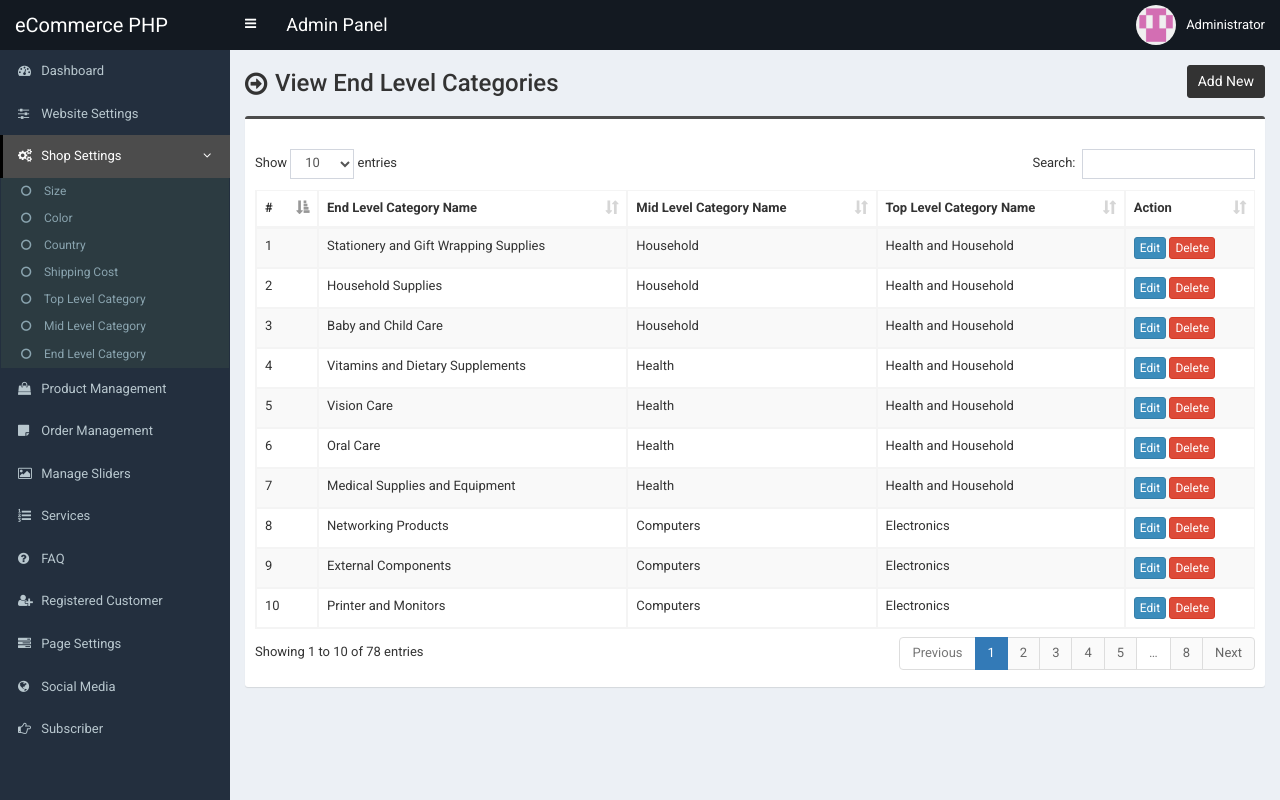
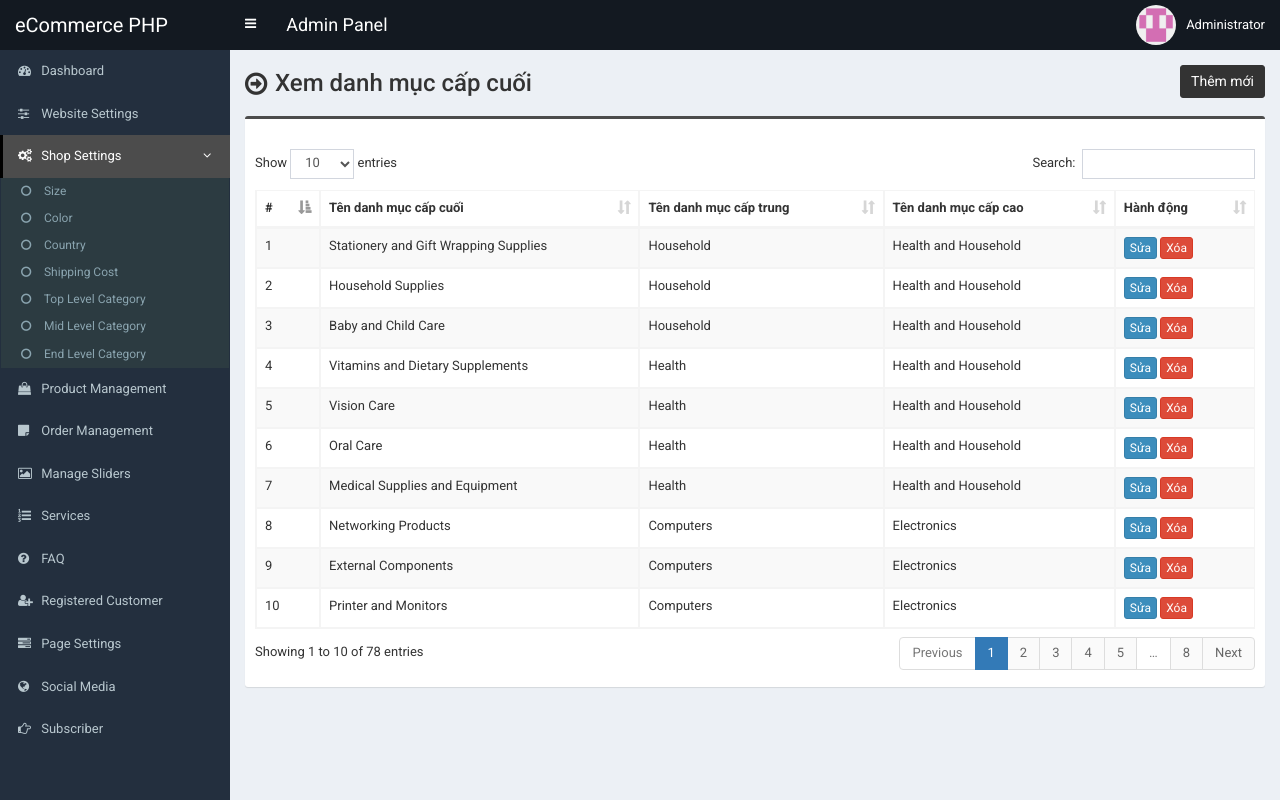
Before and after one commit to viphan31221021781/PTUD_Nhom2_CK, a PHP site: page /admin/end-category.php in a window 1280 px wide. Run offline with PHP 8.4, Linux system fonts and the light colour scheme; a user stored in the database is signed in; data comes from the database, SQL or seed files in the repository.

Commit message:
Update end-category.php

```diff
--- a/admin/end-category.php
+++ b/admin/end-category.php
@@ -2,10 +2,10 @@
 
 <section class="content-header">
 	<div class="content-header-left">
-		<h1>View End Level Categories</h1>
+		<h1>Xem danh mục cấp cuối</h1>
 	</div>
 	<div class="content-header-right">
-		<a href="end-category-add.php" class="btn btn-primary btn-sm">Add New</a>
+		<a href="end-category-add.php" class="btn btn-primary btn-sm">Thêm mới</a>
 	</div>
 </section>
 
@@ -23,10 +23,10 @@
 			<thead>
 			    <tr>
 			        <th>#</th>
-			        <th>End Level Category Name</th>
-                    <th>Mid Level Category Name</th>
-                    <th>Top Level Category Name</th>
-			        <th>Action</th>
+			        <th>Tên danh mục cấp cuối</th>
+                    <th>Tên danh mục cấp trung</th>
+                    <th>Tên danh mục cấp cao</th>
+			        <th>Hành động</th>
 			    </tr>
 			</thead>
             <tbody>
@@ -51,8 +51,8 @@
                         <td><?php echo $row['mcat_name']; ?></td>
                         <td><?php echo $row['tcat_name']; ?></td>
 	                    <td>
-	                        <a href="end-category-edit.php?id=<?php echo $row['ecat_id']; ?>" class="btn btn-primary btn-xs">Edit</a>
-	                        <a href="#" class="btn btn-danger btn-xs" data-href="end-category-delete.php?id=<?php echo $row['ecat_id']; ?>" data-toggle="modal" data-target="#confirm-delete">Delete</a>
+	                        <a href="end-category-edit.php?id=<?php echo $row['ecat_id']; ?>" class="btn btn-primary btn-xs">Sửa</a>
+	                        <a href="#" class="btn btn-danger btn-xs" data-href="end-category-delete.php?id=<?php echo $row['ecat_id']; ?>" data-toggle="modal" data-target="#confirm-delete">Xóa</a>
 	                    </td>
 	                </tr>
             		<?php
@@ -72,15 +72,15 @@
         <div class="modal-content">
             <div class="modal-header">
                 <button type="button" class="close" data-dismiss="modal" aria-hidden="true">&times;</button>
-                <h4 class="modal-title" id="myModalLabel">Delete Confirmation</h4>
+                <h4 class="modal-title" id="myModalLabel">Xác nhận xóa</h4>
             </div>
             <div class="modal-body">
-                <p>Are you sure want to delete this item?</p>
-                <p style="color:red;">Be careful! All products under this end category will be deleted from all the tables like order table, payment table, size table, color table, rating table etc.</p>
+                <p>Bạn có chắc chắn muốn xóa mục này không?</p>
+                <p style="color:red;">Hãy cẩn thận! Tất cả sản phẩm thuộc danh mục cấp cuối này sẽ bị xóa khỏi tất cả các bảng như bảng đơn hàng, bảng thanh toán, bảng kích thước, bảng màu sắc, bảng đánh giá, v.v.</p>
             </div>
             <div class="modal-footer">
-                <button type="button" class="btn btn-default" data-dismiss="modal">Cancel</button>
-                <a class="btn btn-danger btn-ok">Delete</a>
+                <button type="button" class="btn btn-default" data-dismiss="modal">Hủy</button>
+                <a class="btn btn-danger btn-ok">Xóa</a>
             </div>
         </div>
     </div>
```
